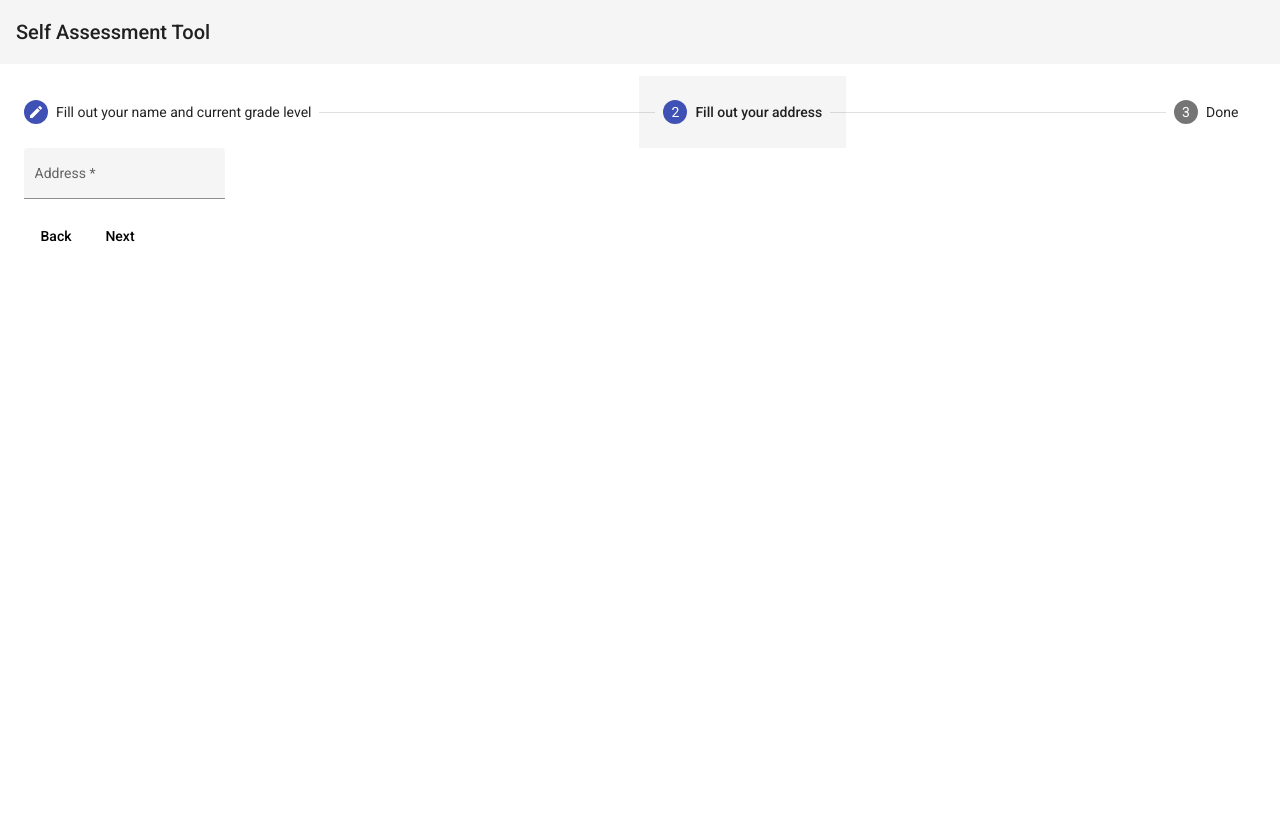
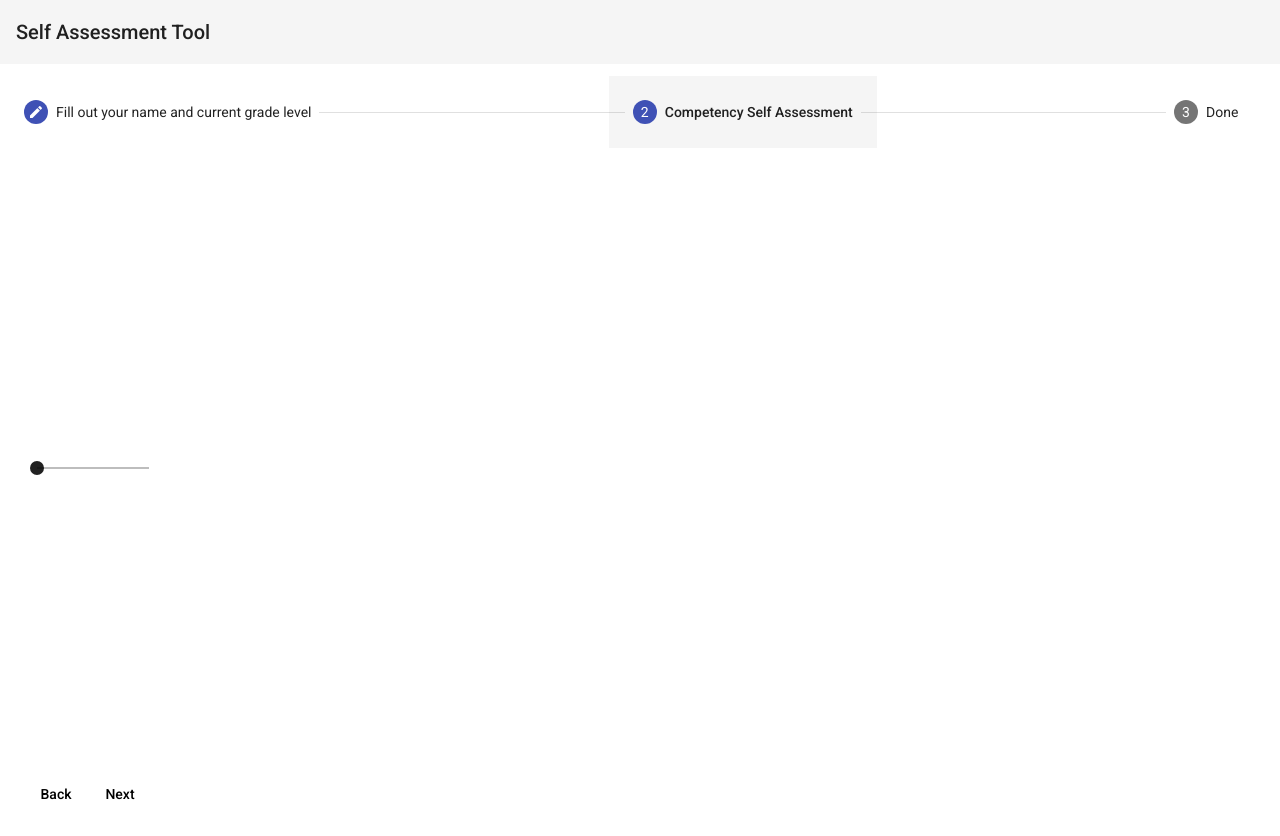
Before and after one commit to madflytom/self-assessment-tool, an Angular app: page / in a window 1280 px wide. Both pictures are taken after typing "Sample", "Sample" into the empty fields and a click on the button "Next". Before the commit the page ends 800 px from the top, so only its background shows below. Built offline with nearby package versions, Linux system fonts and the light colour scheme.

Commit message:
first slider - still need to do work on layout for these.

```diff
--- a/src/app/stepper/stepper.component.html
+++ b/src/app/stepper/stepper.component.html
@@ -8,7 +8,7 @@
                     <div class="form-inside-grid">
                         <mat-form-field appearance="fill">
                             <mat-label>Name</mat-label>
-                            <input matInput placeholder="Last name, First name" formControlName="firstCtrl" required>
+                            <input matInput placeholder="Last name, First name" formControlName="firstCtrl">
                         </mat-form-field>
                     </div>
                 </mat-grid-tile>
@@ -17,7 +17,7 @@
                     <div class="form-inside-grid">
                         <mat-form-field appearance="fill">
                             <mat-label>Grade Level</mat-label>
-                            <input matInput placeholder="109" formControlName="gradeLevel" required>
+                            <input matInput placeholder="109" formControlName="gradeLevel">
                         </mat-form-field>
                     </div>
                 </mat-grid-tile>
@@ -27,17 +27,36 @@
             </div>
         </form>
     </mat-step>
-    <mat-step [stepControl]="secondFormGroup" label="Fill out your address">
+    <mat-step [stepControl]="secondFormGroup" label="Competency Self Assessment">
+        <p></p>
         <form [formGroup]="secondFormGroup">
-            <mat-form-field appearance="fill">
-                <mat-label>Address</mat-label>
-                <input matInput formControlName="secondCtrl" placeholder="Ex. 1 Main St, New York, NY" required>
-            </mat-form-field>
-            <div>
-                <button mat-button matStepperPrevious>Back</button>
-                <button mat-button matStepperNext>Next</button>
-            </div>
+            <input matInput hidden formControlName="goodPerson">
         </form>
+
+        <mat-grid-list cols="2">
+            <mat-grid-tile>
+                <div class="form-inside-grid">
+                    <mat-slider thumbLabel [displayWith]="formatLabel" tickInterval="1" step="1" min="0" max="4"
+                        aria-label="units" [(ngModel)]="value" (change)="updateForm(value)"
+                        (input)="updateLabel($event)">
+                    </mat-slider>
+                </div>
+            </mat-grid-tile>
+            <mat-grid-tile>
+                <p>{{explanationValue}}</p>
+            </mat-grid-tile>
+
+
+            <!-- More stuff to do here-->
+
+
+
+        </mat-grid-list>
+        <div>
+            <button mat-button matStepperPrevious>Back</button>
+            <button mat-button matStepperNext>Next</button>
+        </div>
+
     </mat-step>
     <mat-step>
         <ng-template matStepLabel>Done</ng-template>
--- a/src/app/stepper/stepper.component.ts
+++ b/src/app/stepper/stepper.component.ts
@@ -1,5 +1,6 @@
 import { Component, OnInit } from '@angular/core';
 import {FormBuilder, FormGroup, Validators} from '@angular/forms';
+import { MatSliderChange } from '@angular/material/slider';
 
 @Component({
   selector: 'app-stepper',
@@ -12,6 +13,21 @@ export class StepperComponent implements OnInit {
   firstFormGroup!: FormGroup;
   secondFormGroup!: FormGroup;
 
+  goodValue:any;
+
+  autoTicks = false;
+  disabled = false;
+  invert = false;
+  max = 100;
+  min = 0;
+  showTicks = false;
+  step = 1;
+  thumbLabel = false;
+  value = 0;
+  vertical = false;
+  tickInterval = 1;
+  explanationValue = "";
+
   constructor(private _formBuilder: FormBuilder) {}
 
   ngOnInit() {
@@ -20,8 +36,34 @@ export class StepperComponent implements OnInit {
       gradeLevel: ['', Validators.required]
     });
     this.secondFormGroup = this._formBuilder.group({
-      secondCtrl: ['', Validators.required],
+      goodPerson: ['', Validators.required],
     });
   }
 
+  formatLabel(value: number) {
+    return value;
+  }
+
+  updateForm(value: number){
+
+    this.secondFormGroup.controls["goodPerson"].setValue(value);
+
+  }
+  updateLabel(event: MatSliderChange){
+    console.log(event.value)
+    switch(event.value) {
+
+      case 1:
+        this.explanationValue = "Do more";
+        break;
+      case 2:
+        this.explanationValue = "You're doing the bare min.  You could do better.";
+        break;
+      default:
+        this.explanationValue = "work";
+    }
+
+    console.log(this.explanationValue);
+  }
+
 }
```
Also changed, not shown: src/app/app.module.ts (+6 -1 lines).
